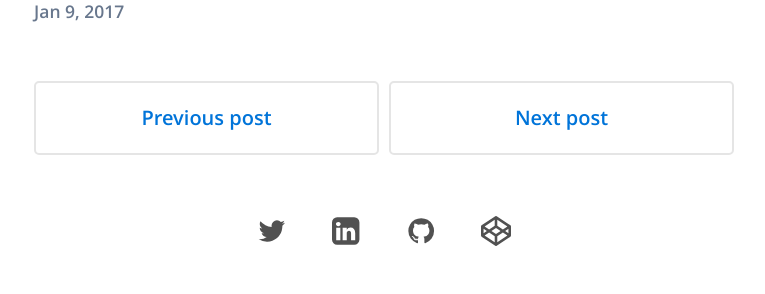
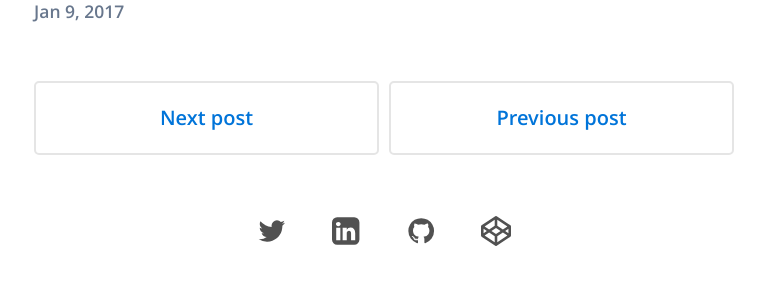
Before and after one commit to AllThingsSmitty/allthingssmitty.github.io, a Jekyll site: the page built from _posts/2016-11-28-use-attribute-selectors-with-empty-links.md, in a window 1280 px wide. Shown: the part 1439-1733 px from the top of the page, without its empty margins (256-1021 px from the left). Built offline with Jekyll 4.4.1, drawn with Linux system fonts in a browser that asks for light colours; comment, search, counter and statistics services are not loaded.

Commit message:
Reorder pagination

```diff
--- a/_includes/pagination.html
+++ b/_includes/pagination.html
@@ -7,11 +7,11 @@
     <a class="pagination-item" href="{{ paginator.next_page_path | prepend: site.baseurl }}">Older posts</a>
   {% endif %}
 {% else %}
+  {% if page.next.url %}
+    <a class="pagination-item" href="{{page.next.url}}">Next post</a>
+  {% endif %}
   {% if page.previous.url %}
     <a class="pagination-item" href="{{page.previous.url}}">Previous post</a>
   {% endif %}
-  {% if page.next.url %}
-    <a class="pagination-item" href="{{page.next.url}}">Next post</a>
-  {% endif %}
 {% endif %}
 </section>
```
